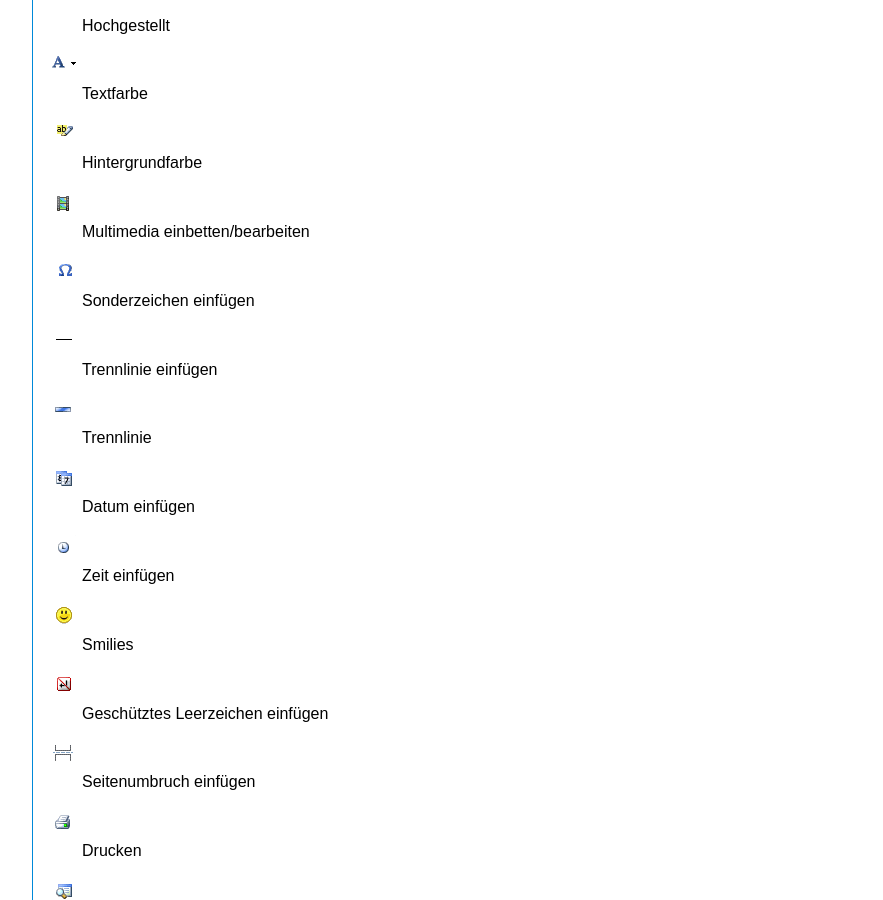
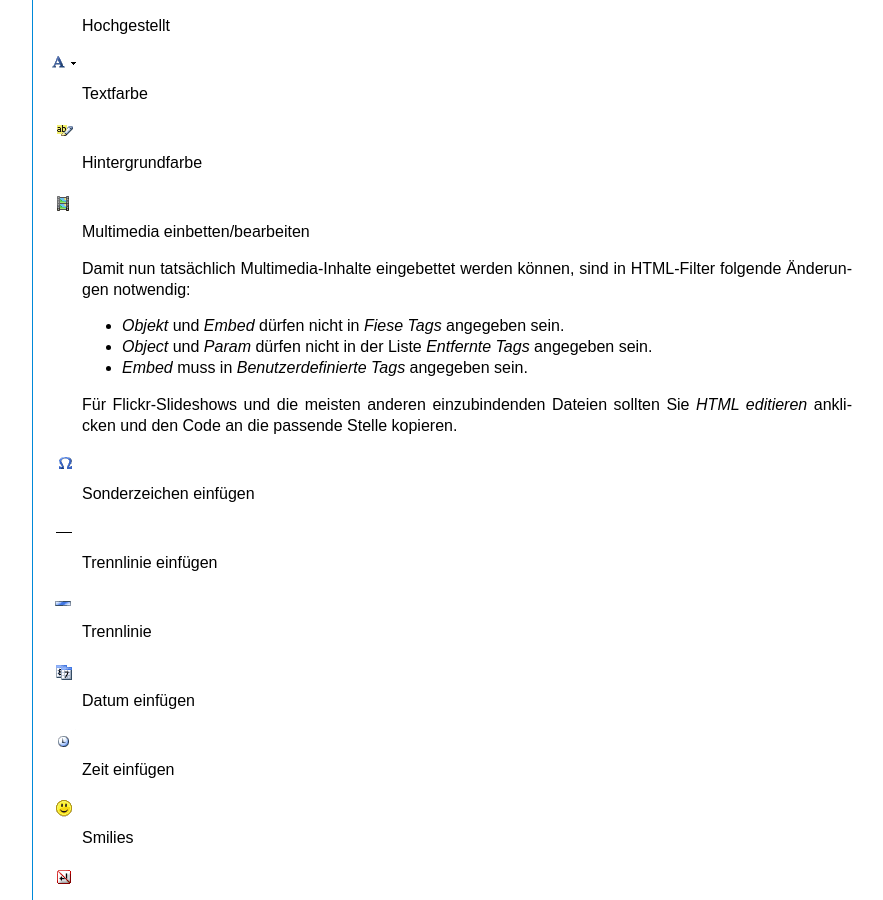
Before and after one commit to veit/plone-nutzerhandbuch, a Sphinx documentation site: the page built from source/visueller-editor-tinymce/index.rst, in a window 1280 px wide and 900 px high, scrolled down 10397 px. Shown: the whole window, without its empty margins (198-1081 px from the left). Built offline with Sphinx 7.4.7, drawn with Linux system fonts in a browser that asks for light colours.

Commit message:
Added video embed option

```diff
--- a/source/visueller-editor-tinymce/index.rst
+++ b/source/visueller-editor-tinymce/index.rst
@@ -329,6 +329,17 @@ Folgende weitere Funktionen lassen sich vom Verwalter der Website hinzufügen:
  Hintergrundfarbe
 |Multimedia einbetten/bearbeiten|
  Multimedia einbetten/bearbeiten
+
+ Damit nun tatsächlich Multimedia-Inhalte eingebettet werden können, sind in `HTML-Filter`_ folgende Änderungen notwendig:
+
+ .. _`HTML-Filter`: ../../konfiguration/html-filter.html
+
+ - *Objekt* und *Embed* dürfen nicht in *Fiese Tags* angegeben sein.
+ - *Object* und *Param* dürfen nicht in der Liste  *Entfernte Tags* angegeben sein.
+ - *Embed* muss in *Benutzerdefinierte Tags* angegeben sein.
+
+ Für Flickr-Slideshows und die meisten anderen einzubindenden Dateien sollten Sie *HTML editieren* anklicken und den Code an die passende Stelle kopieren.
+
 |Sonderzeichen einfügen|
  Sonderzeichen einfügen
 |Trennlinie einfügen|
```
